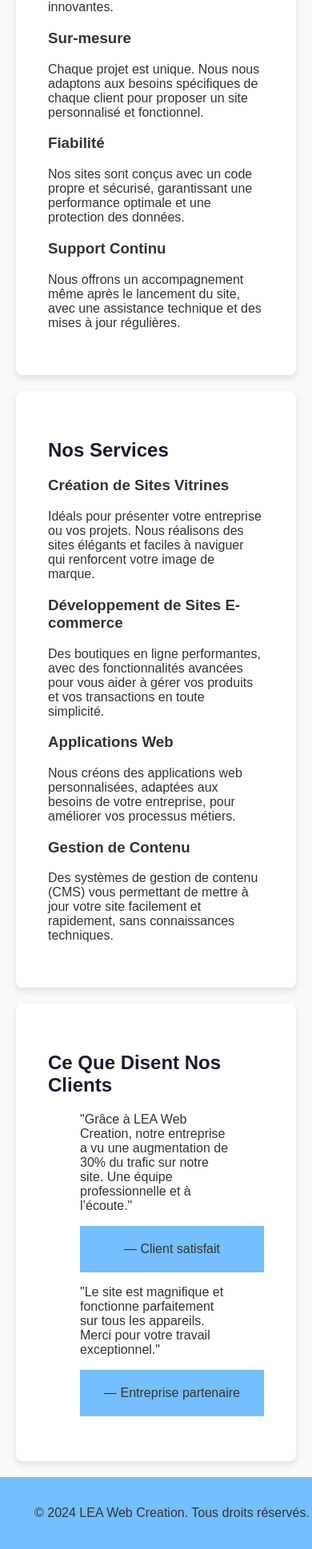
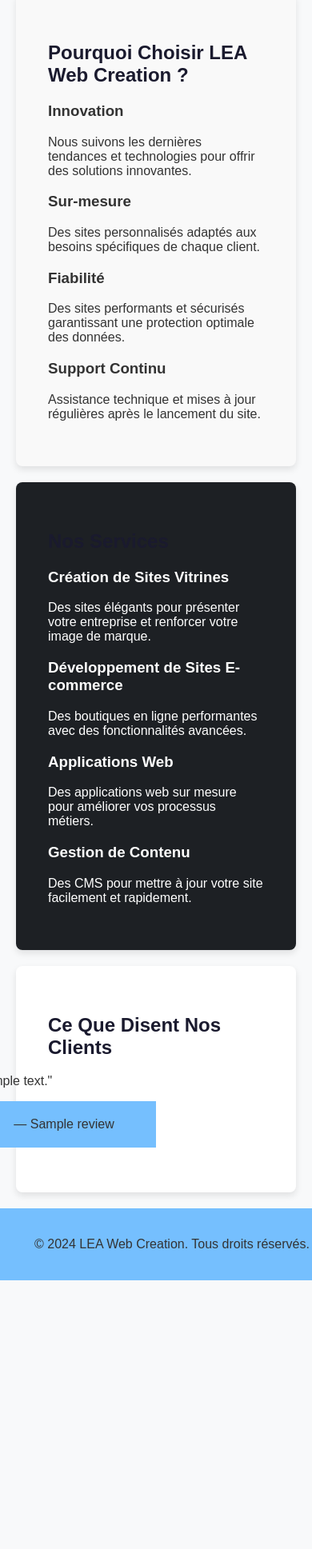
Before and after one commit to LouedLE/LEA, a PHP site: page / in a window 390 px wide; the page is wider, and only the part inside the window is pictured. Shown: the part 1488-3425 px from the top of that part at 80% size. After the commit the page ends 3089 px from the top of that part, so only its background shows below. Run offline with PHP 8.4, Linux system fonts and the light colour scheme; tables that the repository leaves empty or names only in its code hold one stand-in row (values such as "Sample post").

Commit message:
Add files via upload

```diff
--- a/index.php
+++ b/index.php
@@ -1,84 +1,291 @@
 <?php
 include 'header.php';
+include 'config.php'; // Fichier pour la connexion à la BDD
 ?>
 
-<section id="accueil" class="fade-in">
-    <div class="hero-content">
-        <h1>Bienvenue chez LEA Web Creation</h1>
+<section id="accueil" class="light-section">
+    <div class="hero-content" id="hero-content">
+        <h1 style="text-align: center;">Bienvenue chez LEA Web Creation</h1>
         <p>Votre partenaire pour des sites dynamiques, modernes, et professionnels qui captivent votre audience et améliorent votre présence en ligne.</p>
         <a href="contact.php" class="cta-button">Contactez-nous</a>
     </div>
 </section>
 
-<section id="expertise">
-    <h2>Notre Expertise</h2>
-    <p>Avec une expertise solide en développement web, LEA Web Creation offre des solutions adaptées à tous vos besoins numériques. Notre équipe d’étudiants ingénieurs, passionnés et qualifiés, se concentre sur la création de sites internet performants, sécurisés, et personnalisés pour chaque client.</p>
-    <ul>
-        <li><strong>Développement Front-End</strong>: Des interfaces modernes, interactives et intuitives, conçues pour offrir une expérience utilisateur optimale sur tous les appareils.</li>
-        <li><strong>Développement Back-End</strong>: Des systèmes robustes et sécurisés pour gérer vos données efficacement et garantir la rapidité de votre site.</li>
-        <li><strong>Design Réactif</strong>: Un design adaptatif qui garantit un affichage parfait sur ordinateurs, tablettes, et smartphones.</li>
-        <li><strong>Optimisation SEO</strong>: Techniques de référencement avancées pour améliorer la visibilité de votre site et attirer plus de visiteurs.</li>
-    </ul>
+<section id="expertise" class="dark-section">
+    <div class="expertise-wrapper">
+        <div class="expertise-images">
+            <div class="column-left" id="column-left"></div>
+            <div class="column-right" id="column-right"></div>
+        </div>
+        <div class="expertise-content">
+            <h2 style="text-align: center;">Notre Expertise</h2>
+            <p>Avec une expertise solide en développement web, LEA Web Creation offre des solutions adaptées à tous vos besoins numériques.</p>
+            <ul>
+                <li><strong>Développement Front-End</strong>: Interfaces modernes et intuitives.</li>
+                <li><strong>Développement Back-End</strong>: Systèmes robustes et sécurisés.</li>
+                <li><strong>Design Réactif</strong>: Adaptabilité sur tous les appareils.</li>
+                <li><strong>Optimisation SEO</strong>: Techniques de référencement avancées.</li>
+            </ul>
+        </div>
+    </div>
 </section>
 
-<section id="avantages">
+    <section id="avantages" class="light-section">
     <h2>Pourquoi Choisir LEA Web Creation ?</h2>
     <div class="advantages">
         <div class="advantage-item">
             <h3>Innovation</h3>
-            <p>Nous restons à jour avec les dernières tendances et technologies pour offrir des solutions modernes et innovantes.</p>
+            <p>Nous suivons les dernières tendances et technologies pour offrir des solutions innovantes.</p>
         </div>
         <div class="advantage-item">
             <h3>Sur-mesure</h3>
-            <p>Chaque projet est unique. Nous nous adaptons aux besoins spécifiques de chaque client pour proposer un site personnalisé et fonctionnel.</p>
+            <p>Des sites personnalisés adaptés aux besoins spécifiques de chaque client.</p>
         </div>
         <div class="advantage-item">
             <h3>Fiabilité</h3>
-            <p>Nos sites sont conçus avec un code propre et sécurisé, garantissant une performance optimale et une protection des données.</p>
+            <p>Des sites performants et sécurisés garantissant une protection optimale des données.</p>
         </div>
         <div class="advantage-item">
             <h3>Support Continu</h3>
-            <p>Nous offrons un accompagnement même après le lancement du site, avec une assistance technique et des mises à jour régulières.</p>
+            <p>Assistance technique et mises à jour régulières après le lancement du site.</p>
         </div>
     </div>
 </section>
 
-<section id="services-offered">
+        <section id="services-offered" class="dark-section">
     <h2>Nos Services</h2>
     <div class="services">
         <div class="service-item">
             <h3>Création de Sites Vitrines</h3>
-            <p>Idéals pour présenter votre entreprise ou vos projets. Nous réalisons des sites élégants et faciles à naviguer qui renforcent votre image de marque.</p>
+            <p>Des sites élégants pour présenter votre entreprise et renforcer votre image de marque.</p>
         </div>
         <div class="service-item">
             <h3>Développement de Sites E-commerce</h3>
-            <p>Des boutiques en ligne performantes, avec des fonctionnalités avancées pour vous aider à gérer vos produits et vos transactions en toute simplicité.</p>
+            <p>Des boutiques en ligne performantes avec des fonctionnalités avancées.</p>
         </div>
         <div class="service-item">
             <h3>Applications Web</h3>
-            <p>Nous créons des applications web personnalisées, adaptées aux besoins de votre entreprise, pour améliorer vos processus métiers.</p>
+            <p>Des applications web sur mesure pour améliorer vos processus métiers.</p>
         </div>
         <div class="service-item">
             <h3>Gestion de Contenu</h3>
-            <p>Des systèmes de gestion de contenu (CMS) vous permettant de mettre à jour votre site facilement et rapidement, sans connaissances techniques.</p>
+            <p>Des CMS pour mettre à jour votre site facilement et rapidement.</p>
         </div>
     </div>
 </section>
 
-<section id="temoignages">
+<section id="temoignages" class="light-section">
     <h2>Ce Que Disent Nos Clients</h2>
     <div class="testimonials">
-        <blockquote>
-            <p>"Grâce à LEA Web Creation, notre entreprise a vu une augmentation de 30% du trafic sur notre site. Une équipe professionnelle et à l’écoute."</p>
-            <footer>— Client satisfait</footer>
-        </blockquote>
-        <blockquote>
-            <p>"Le site est magnifique et fonctionne parfaitement sur tous les appareils. Merci pour votre travail exceptionnel."</p>
-            <footer>— Entreprise partenaire</footer>
-        </blockquote>
+        <div class="testimonial-slider">
+            <?php
+            // Récupérer tous les avis une fois
+            $all_reviews = [];
+            $query = "SELECT id, customer_name, review_text FROM reviews";
+            $result = $conn->query($query);
+
+            if ($result->num_rows > 0) {
+                while ($row = $result->fetch_assoc()) {
+                    $all_reviews[] = $row;
+                }
+            }
+            $result->free();
+
+            // Multiplier les avis pour créer une grande liste
+            $large_list = [];
+            for ($i = 0; $i < 20; $i++) {
+                $large_list = array_merge($large_list, $all_reviews);
+            }
+
+            // Mélanger la grande liste
+            shuffle($large_list);
+
+            // Stocke les deux derniers IDs affichés pour éviter les répétitions
+            $last_two_ids = [];
+
+            // Afficher les avis en vérifiant les répétitions dans les deux derniers avis
+            foreach ($large_list as $review) {
+                if (in_array($review["id"], $last_two_ids)) {
+                    continue;
+                }
+
+                echo '<blockquote>';
+                echo '<p>"' . htmlspecialchars($review["review_text"]) . '"</p>';
+                echo '<footer>— ' . htmlspecialchars($review["customer_name"]) . '</footer>';
+                echo '</blockquote>';
+
+                // Mettez à jour le tableau des derniers avis affichés
+                $last_two_ids[] = $review["id"];
+                if (count($last_two_ids) > 2) {
+                    array_shift($last_two_ids); // Supprimer l'ancien ID pour ne garder que les deux derniers
+                }
+            }
+            ?>
+        </div>
     </div>
 </section>
 
 <?php
 include 'footer.php';
+$conn->close(); // Ferme la connexion à la BDD
 ?>
+
+<script>
+document.addEventListener("DOMContentLoaded", function() {
+    const combinedSection = document.querySelector(".section-wrapper");
+    const windowWidth = window.innerWidth;
+
+    function handleScroll() {
+        const rect = combinedSection.getBoundingClientRect();
+        if (rect.top <= 0) {
+            combinedSection.style.transform = `translateX(-${windowWidth}px)`;
+        } else {
+            combinedSection.style.transform = "translateX(0)";
+        }
+    }
+
+    window.addEventListener("scroll", handleScroll);
+});
+</script>
+
+<style>
+.full-screen {
+    height: 100vh;
+    display: flex;
+    align-items: center;
+    justify-content: center;
+    text-align: center;
+    overflow: hidden;
+    position: relative;
+}
+
+.full-screen-container {
+    height: 100vh;
+    overflow: hidden;
+    position: relative;
+}
+
+.section-wrapper {
+    display: flex;
+    transition: transform 1s ease;
+    width: 200vw;
+}
+
+.half-screen {
+    width: 100vw;
+    height: 100vh;
+    display: flex;
+    align-items: center;
+    justify-content: center;
+    text-align: center;
+}
+
+#avantages {
+    background-color: #f9f9f9;
+    color: #333;
+}
+
+#services-offered {
+    background-color: #1D2024;
+    color: #fff;
+}
+
+.advantage-item, .service-item {
+    margin-bottom: 1em;
+}
+</style>
+
+<script>
+// Animation pour le slider des témoignages
+document.addEventListener("DOMContentLoaded", function() {
+    const slider = document.querySelector(".testimonial-slider");
+    let startX = 0;
+    const speed = 20;
+
+    function animateTestimonials() {
+        startX -= speed / 60;
+        if (Math.abs(startX) >= slider.scrollWidth / 2) {
+            startX = 0;
+        }
+        slider.style.transform = `translateX(${startX}px)`;
+        requestAnimationFrame(animateTestimonials);
+    }
+
+    animateTestimonials();
+});
+</script>
+
+<style>
+.fade-out {
+    opacity: 0;
+    transform: translateY(-20px);
+    transition: opacity 1s, transform 1s;
+}
+
+.fade-in {
+    opacity: 1;
+    transform: translateY(0);
+    transition: opacity 1s, transform 1s;
+}
+</style>
+
+<script>
+// Animation pour les images dans la section expertise
+document.addEventListener("DOMContentLoaded", function() {
+    const imagesLeft = [
+        "pexels-yankrukov-7693731.jpg",
+        "annie-spratt-MChSQHxGZrQ-unsplash.jpg",
+        "pexels-shvetsa-5325103.jpg"
+    ];
+    const imagesRight = [
+        "brooke-cagle--uHVRvDr7pg-unsplash.jpg",
+        "kenny-eliason-YHYHu_IuM3Q-unsplash.jpg",
+        "pexels-armin-rimoldi-5553050.jpg"
+    ];
+
+    const columnLeft = document.getElementById("column-left");
+    const columnRight = document.getElementById("column-right");
+
+    function populateColumn(column, images) {
+        for (let i = 0; i < 10; i++) {
+            images.forEach(src => {
+                const img = document.createElement("img");
+                img.src = src;
+                img.alt = "Image " + src;
+                column.appendChild(img);
+            });
+        }
+    }
+
+    populateColumn(columnLeft, imagesLeft);
+    populateColumn(columnRight, imagesRight);
+
+    columnLeft.style.animation = "scrollColumnDown 60s linear infinite";
+    columnRight.style.animation = "scrollColumnUp 90s linear infinite";
+});
+</script>
+
+<style>
+.expertise-wrapper {
+    position: relative;
+    overflow: hidden;
+    height: 100vh;
+}
+
+.column-left, .column-right {
+    display: flex;
+    flex-direction: column;
+}
+
+@keyframes scrollColumnUp {
+    0% { transform: translateY(0); }
+    100% { transform: translateY(-100%); }
+}
+
+@keyframes scrollColumnDown {
+    0% { transform: translateY(-100%); }
+    100% { transform: translateY(0); }
+}
+</style>
+</body>
+</html>
```
